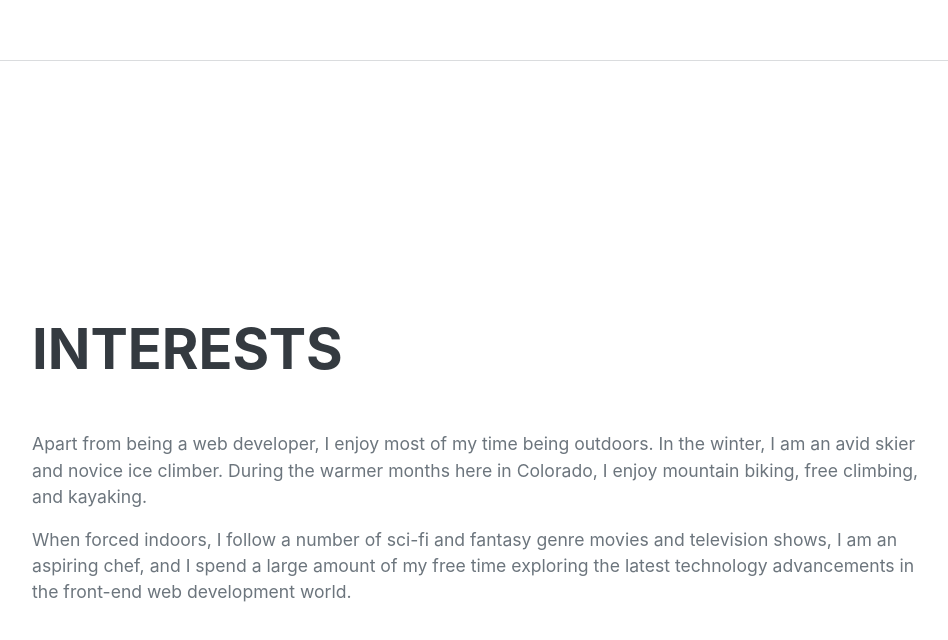
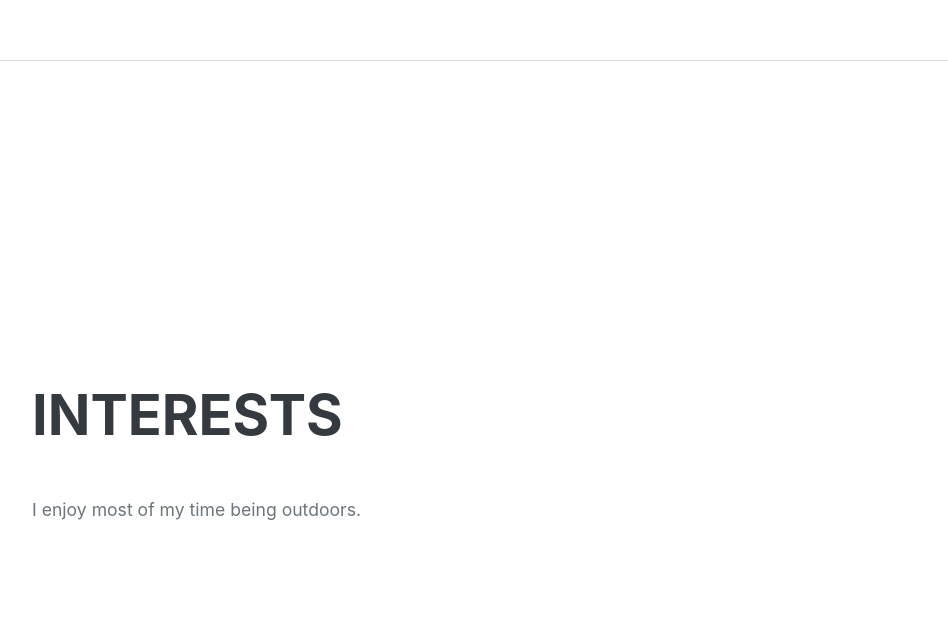
Before and after one commit to u20431644/u20431644.github.io, a plain HTML site: page index.html in a window 1280 px wide. Shown: the part 3143-3783 px from the top of the page, without its empty margins (288-1236 px from the left). Drawn offline with nearby package versions, Linux system fonts and the light colour scheme; a web font is replaced by a local one.

Commit message:
Update index.html

```diff
--- a/index.html
+++ b/index.html
@@ -131,8 +131,8 @@
             <section class="resume-section" id="interests">
                 <div class="resume-section-content">
                     <h2 class="mb-5">Interests</h2>
-                    <p>Apart from being a web developer, I enjoy most of my time being outdoors. In the winter, I am an avid skier and novice ice climber. During the warmer months here in Colorado, I enjoy mountain biking, free climbing, and kayaking.</p>
-                    <p class="mb-0">When forced indoors, I follow a number of sci-fi and fantasy genre movies and television shows, I am an aspiring chef, and I spend a large amount of my free time exploring the latest technology advancements in the front-end web development world.</p>
+                    <p>I enjoy most of my time being outdoors.</p>
+                    <!-- <p class="mb-0">When forced indoors, I follow a number of sci-fi and fantasy genre movies and television shows, I am an aspiring chef, and I spend a large amount of my free time exploring the latest technology advancements in the front-end web development world.</p> -->
                 </div>
             </section>
             <hr class="m-0" />
```
